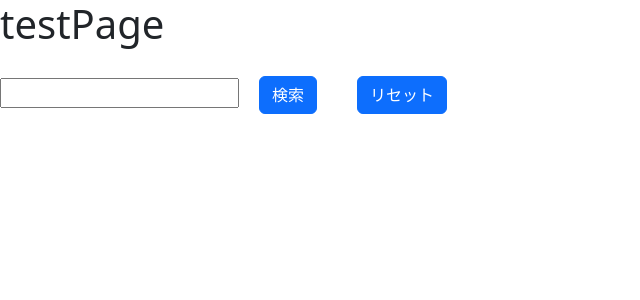
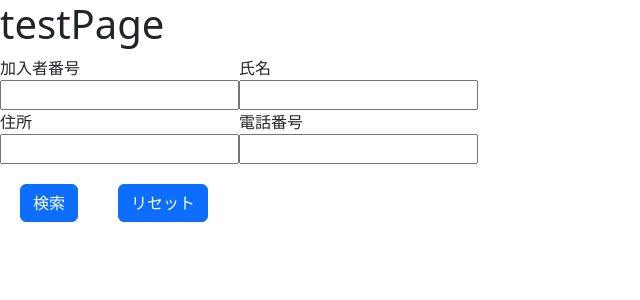
Before and after one commit to KNakano53/search_member, a React (Create React App) app in the folder frontend/: page / in a window 1280 px wide. Shown: the top 300 px of the page, without its empty margins (0-640 px from the left). Built offline with nearby package versions, Linux system fonts and the light colour scheme.

Commit message:
検索項目追加

```diff
--- a/frontend/src/css/SearchPage.css
+++ b/frontend/src/css/SearchPage.css
@@ -1,3 +1,7 @@
-.btn{
+.btn {
   margin: 20px;
 }
+
+#serchUserForm {
+  margin: o auto;
+}
--- a/frontend/src/searchBox.tsx
+++ b/frontend/src/searchBox.tsx
@@ -8,13 +8,41 @@ function SearchBox() {
   return (
     <div className="App">
       <h1>testPage</h1>
-      <input name="inputUserId" type="text" />
-      <button className="btn btn-primary" onClick={() => setSeatchFlag(true)}>
-        検索
-      </button>
-      <button className="btn btn-primary" onClick={() => setSeatchFlag(false)}>
-        リセット
-      </button>
+      <form id="searchUserForm">
+        <div className="d-flex flex-row">
+          <div>
+            <label htmlFor="inputUserID">加入者番号</label>
+            <br />
+            <input name="inputUserId" id="inputUserID" type="text" />
+          </div>
+          <div>
+            <label htmlFor="inputUserName">氏名</label>
+            <br />
+            <input name="inputUserName" id="inputUserName" type="text" />
+          </div>
+        </div>
+        <div className="d-flex flex-row">
+          <div>
+            <label htmlFor="inputUserAddress">住所</label>
+            <br />
+            <input name="inputUserId" id="inputUserAddress" type="text" />
+          </div>
+          <div>
+            <label htmlFor="inputUserTel">電話番号</label>
+            <br />
+            <input name="inputUserId" id="inputUserTel" type="text" />
+          </div>
+        </div>
+        <button className="btn btn-primary" onClick={() => setSeatchFlag(true)}>
+          検索
+        </button>
+        <button
+          className="btn btn-primary"
+          onClick={() => setSeatchFlag(false)}
+        >
+          リセット
+        </button>
+      </form>
       <SearchResult searchFlag={searchFlag} />
     </div>
   );
--- a/frontend/src/searchResult.tsx
+++ b/frontend/src/searchResult.tsx
@@ -20,9 +20,8 @@ const users: UserModel[] = [
 ];
 
 function SearchResult(props: Props) {
-  if (!props.searchFlag) {
-    return null;
-  }
+  if (!props.searchFlag) return null;
+
   return (
     <div className="resultTable">
       <table className="table">
```
